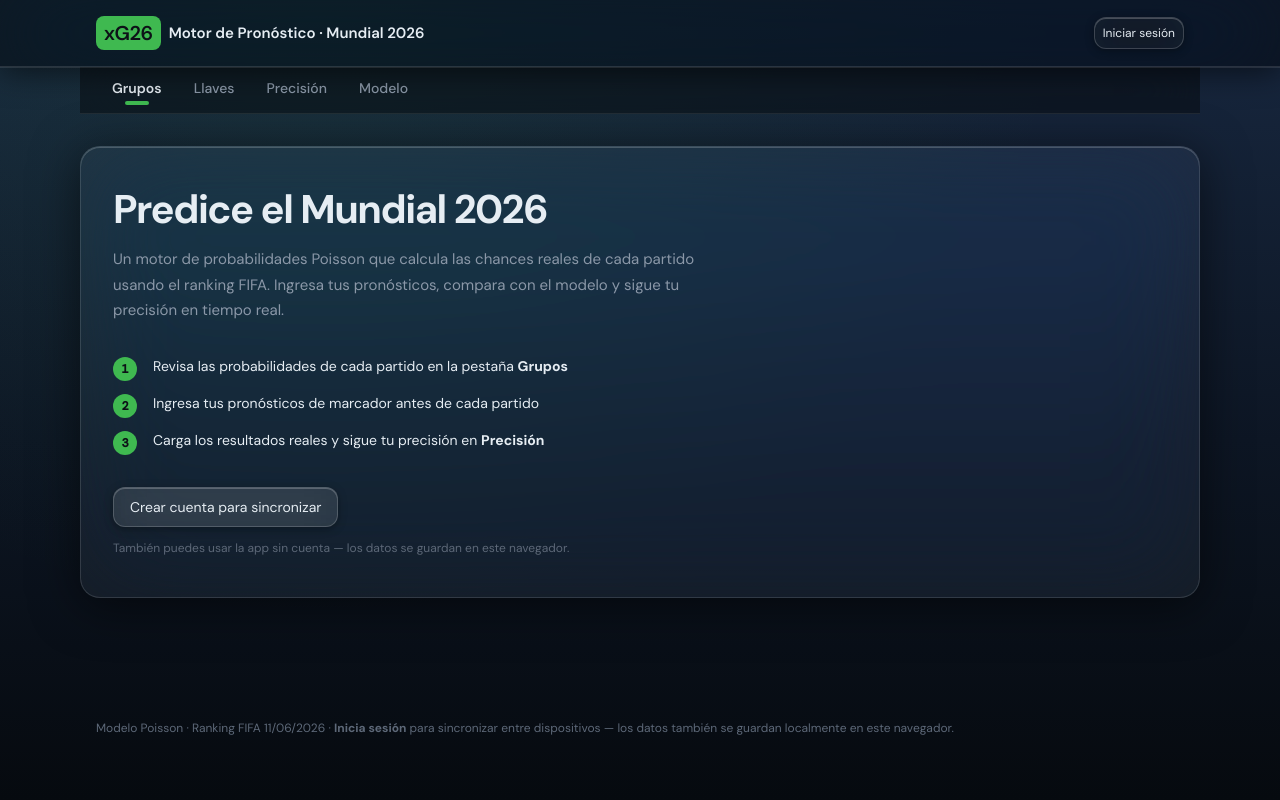
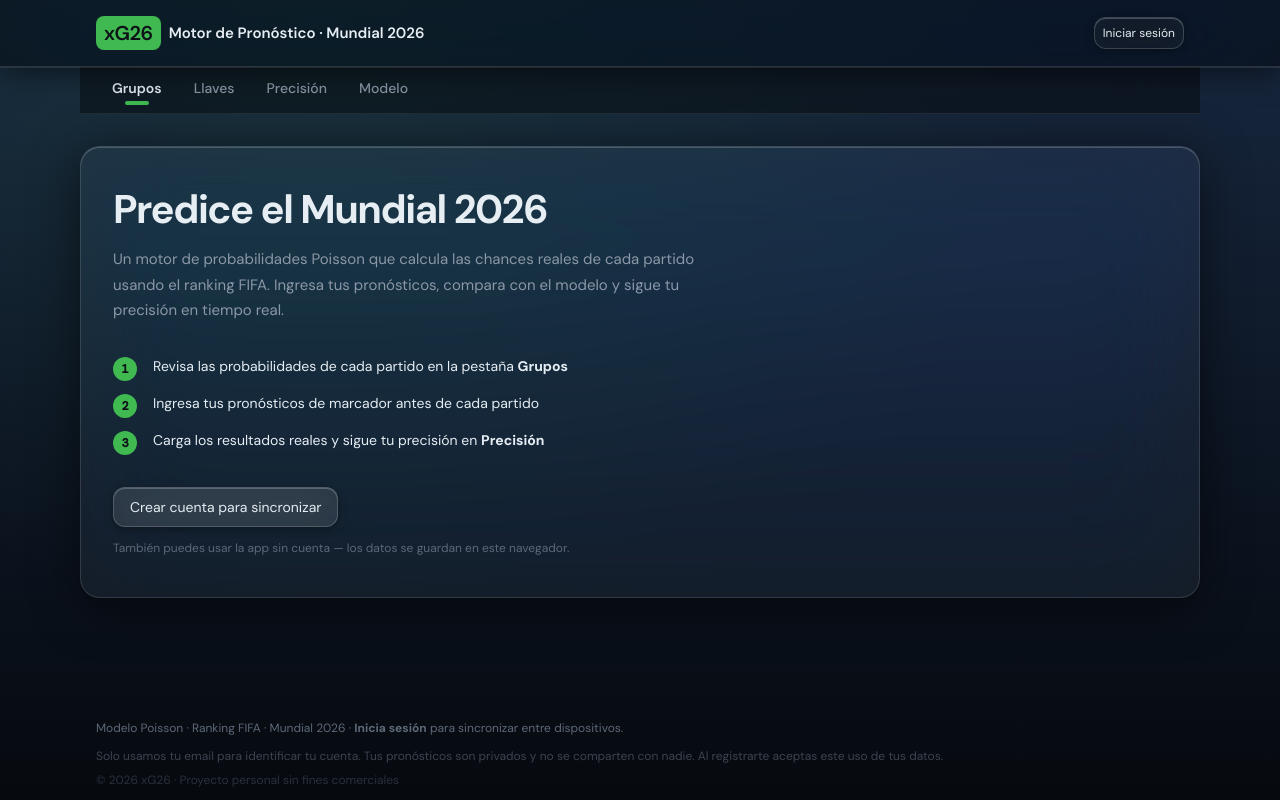
Before and after one commit to pabloperea96-ui/score-predictor, a plain HTML site: page index.html in a window 1280 px wide. Drawn offline with nearby package versions, Linux system fonts and the light colour scheme.

Commit message:
Add privacy notice and copyright to footer; fix DB security warning
- Footer: privacy statement (email only, no sharing) + © 2026 xG26
- Supabase: revoke EXECUTE on delete_own_account() from anon role

Co-Authored-By: Claude Sonnet 4.6 <noreply@anthropic.com>

```diff
--- a/index.html
+++ b/index.html
@@ -301,6 +301,8 @@
   .pill.ok{color:var(--win);border-color:#1f3a26} .pill.no{color:var(--bad);border-color:#3a2420}
 
   footer.foot{max-width:1120px;margin:32px auto 0;padding:0 16px;color:var(--faint);font-size:12px;line-height:1.7}
+  .foot-privacy{margin-top:8px;opacity:0.6}
+  .foot-copy{margin-top:4px;opacity:0.4}
   .hidden{display:none}
   .toast{
     position:fixed;bottom:calc(20px + env(safe-area-inset-bottom));left:50%;
@@ -430,7 +432,9 @@
 </div>
 
 <footer class="foot">
-  <div>Modelo Poisson · Ranking FIFA 11/06/2026 · <b>Inicia sesión</b> para sincronizar entre dispositivos — los datos también se guardan localmente en este navegador.</div>
+  <div>Modelo Poisson · Ranking FIFA · Mundial 2026 · <b>Inicia sesión</b> para sincronizar entre dispositivos.</div>
+  <div class="foot-privacy">Solo usamos tu email para identificar tu cuenta. Tus pronósticos son privados y no se comparten con nadie. Al registrarte aceptas este uso de tus datos.</div>
+  <div class="foot-copy">© 2026 xG26 · Proyecto personal sin fines comerciales</div>
 </footer>
 
 <div class="auth-overlay hidden" id="authModal">
```
